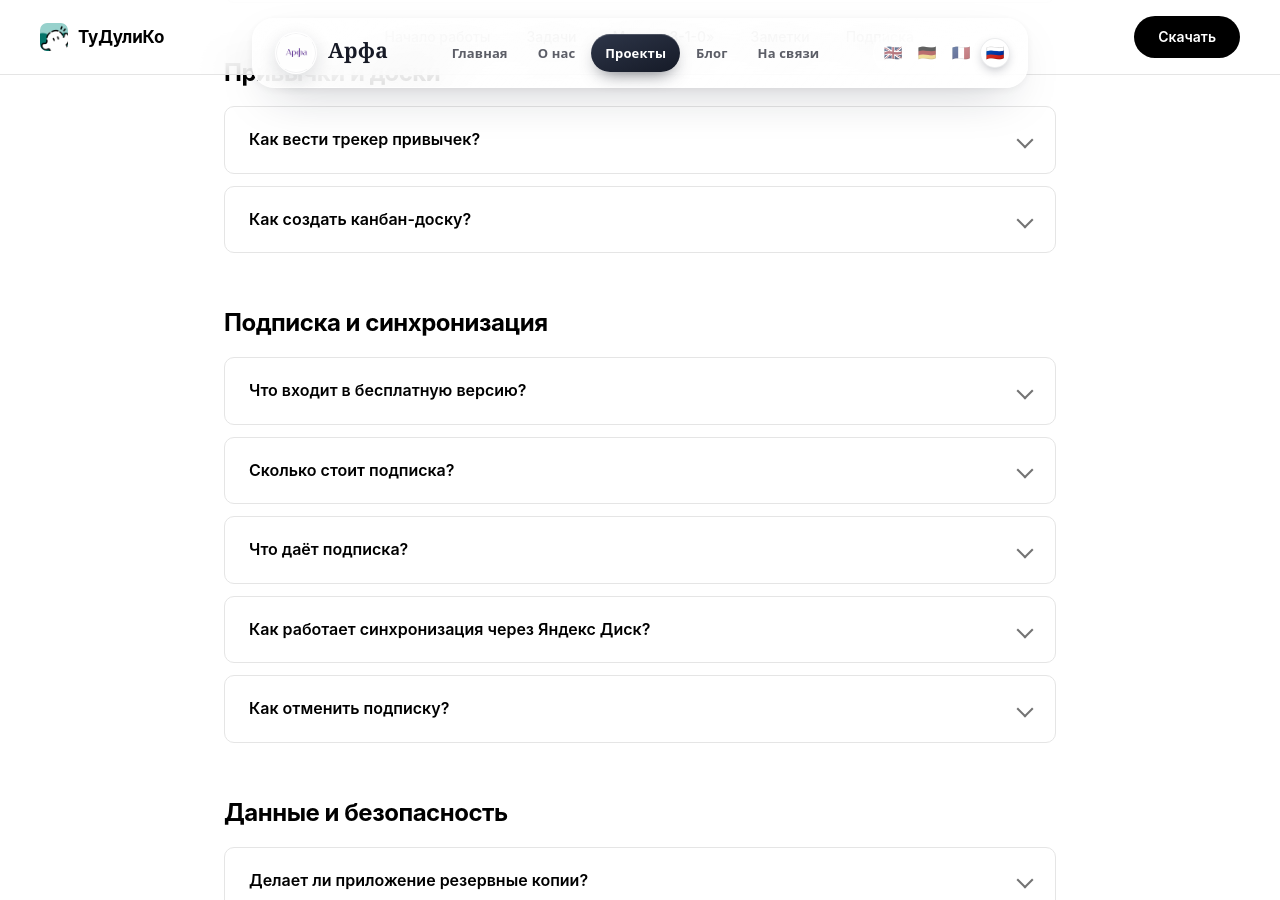
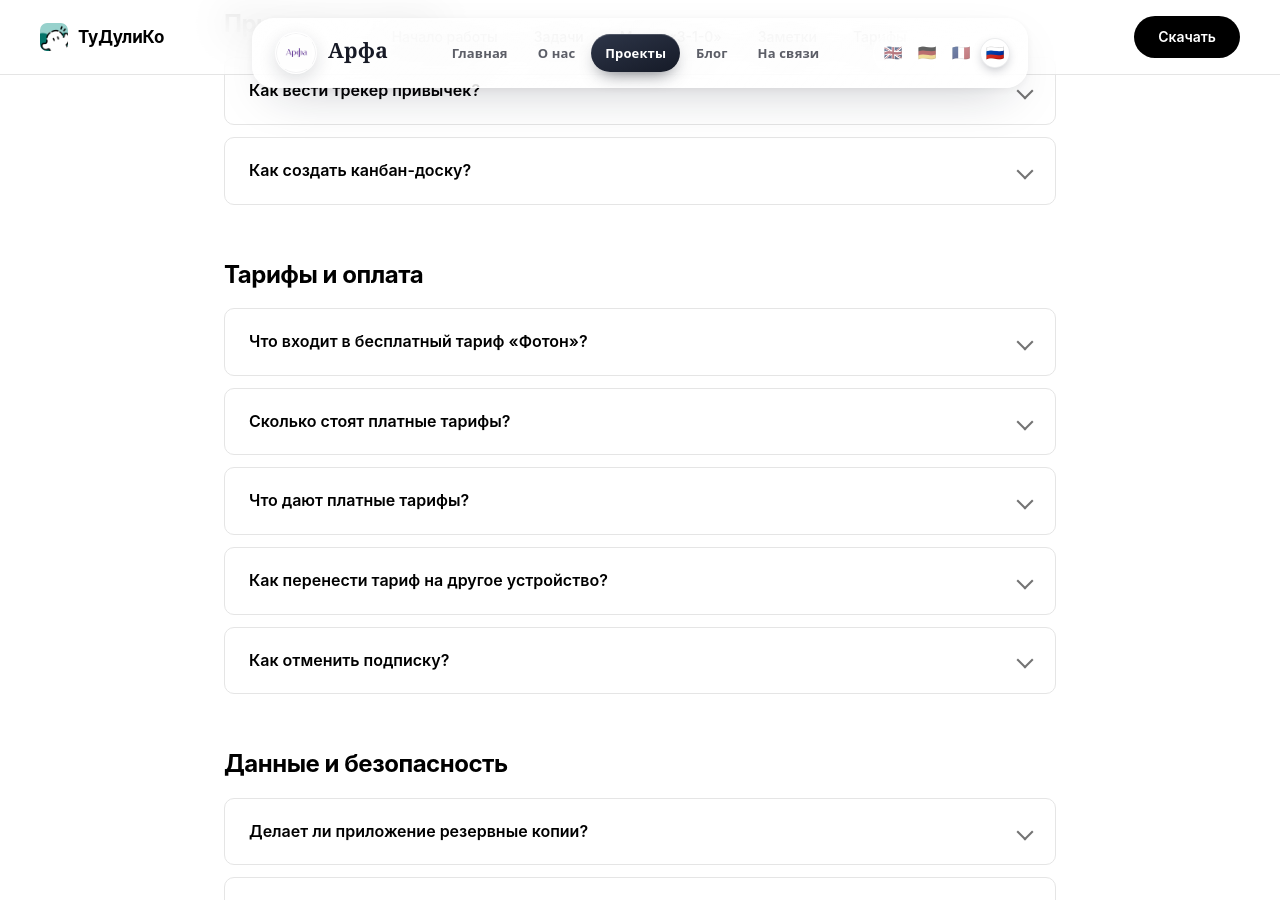
Before and after one commit to Rafadelya/rafadelya.github.io, a Jekyll site: the page projects/ToDooliCo/ToDooliCo_Russia/faq.html, which Jekyll copies as it is, in a window 1280 px wide and 900 px high, scrolled down 1832 px. Built offline with Jekyll 4.4.1, drawn with Linux system fonts in a browser that asks for light colours; part of the change alters nothing that is shown.

Commit message:
Align ToDooliCo FAQ with current tariffs and local-first architecture.
Replace outdated Yandex-only sync and 100/1000 pricing with Фотон/Искра/Пламя/Солнце, RuStore billing, and accurate data handling notes.

Co-authored-by: Cursor <cursoragent@cursor.com>

```diff
--- a/projects/ToDooliCo/ToDooliCo_Russia/faq.html
+++ b/projects/ToDooliCo/ToDooliCo_Russia/faq.html
@@ -3,7 +3,7 @@
 <head>
     <meta charset="UTF-8">
     <meta name="viewport" content="width=device-width, initial-scale=1.0">
-    <meta name="description" content="Ответы на частые вопросы о ТуДулиКо: как установить приложение, вести задачи, заметки и привычки, пользоваться методом «3-1-0», синхронизацией и подпиской.">
+    <meta name="description" content="Ответы на частые вопросы о ТуДулиКо: установка, задачи, заметки, привычки, метод «3-1-0», тарифы Фотон / Искра / Пламя / Солнце и данные.">
     <meta name="theme-color" content="#ffffff">
     <title>Вопросы и ответы — ТуДулиКо</title>
     <link rel="icon" href="Logo/web/favicon.ico">
@@ -13,14 +13,14 @@
     <meta property="og:type" content="website">
     <meta property="og:url" content="https://rafadelya.github.io/projects/ToDooliCo/ToDooliCo_Russia/faq.html">
     <meta property="og:title" content="Вопросы и ответы — ТуДулиКо">
-    <meta property="og:description" content="Как пользоваться ТуДулиКо: установка, задачи, заметки, привычки, метод «3-1-0» и подписка.">
+    <meta property="og:description" content="Как пользоваться ТуДулиКо: установка, задачи, заметки, привычки, метод «3-1-0» и тарифы.">
     <meta property="og:image" content="https://rafadelya.github.io/projects/ToDooliCo/ToDooliCo_Russia/Logo/web/icon-512.png">
     <meta name="twitter:card" content="summary_large_image">
     <meta name="twitter:title" content="Вопросы и ответы — ТуДулиКо">
-    <meta name="twitter:description" content="Как пользоваться ТуДулиКо: установка, задачи, заметки, привычки, метод «3-1-0» и подписка.">
+    <meta name="twitter:description" content="Как пользоваться ТуДулиКо: установка, задачи, заметки, привычки, метод «3-1-0» и тарифы.">
     <meta name="twitter:image" content="https://rafadelya.github.io/projects/ToDooliCo/ToDooliCo_Russia/Logo/web/icon-512.png">
     <link rel="stylesheet" href="style.css?v=1">
-    <link rel="stylesheet" href="faq.css?v=1">
+    <link rel="stylesheet" href="faq.css?v=2">
   <link rel="stylesheet" href="../../../assets/arfa-header.css">
   <link rel="expect" href="#main" blocking="render">
 </head>
@@ -39,7 +39,7 @@
             <li><a href="#tasks">Задачи</a></li>
             <li><a href="#method">Метод «3-1-0»</a></li>
             <li><a href="#notes">Заметки</a></li>
-            <li><a href="#billing">Подписка</a></li>
+            <li><a href="#billing">Тарифы</a></li>
         </ul>
         <div class="nav-actions">
             <a href="index.html#download" class="nav-cta">Скачать</a>
@@ -107,7 +107,7 @@
             <a href="#method">Метод «3-1-0»</a>
             <a href="#notes">Заметки</a>
             <a href="#habits">Привычки и доски</a>
-            <a href="#billing">Подписка</a>
+            <a href="#billing">Тарифы</a>
             <a href="#data">Данные</a>
         </nav>
 
@@ -117,28 +117,28 @@
             <details class="faq-item">
                 <summary>Как установить ТуДулиКо?</summary>
                 <div class="faq-answer">
-                    <p>Скачайте приложение из магазина для вашего устройства — App&nbsp;Store, RuStore, Google&nbsp;Play, а также версии для macOS, Windows и Linux. Ссылки на загрузку собраны на <a href="index.html#download">главной странице</a>.</p>
+                    <p>Скачайте приложение из магазина для вашего устройства. Для Android в России основной канал — <strong>RuStore</strong>; также доступны сборки для iOS, macOS, Windows и Linux. Ссылки собраны на <a href="index.html#download">главной странице</a>.</p>
                 </div>
             </details>
 
             <details class="faq-item">
                 <summary>Нужно ли регистрироваться?</summary>
                 <div class="faq-answer">
-                    <p>Нет. Для основных функций аккаунт, регистрация и email не требуются. Вы устанавливаете приложение и сразу начинаете работать.</p>
+                    <p>Нет. Имя, телефон, email и пароль для основных функций не нужны. Приложение может автоматически создать <strong>анонимную техническую сессию</strong> только для проверки тарифа — без ваших задач и заметок.</p>
                 </div>
             </details>
 
             <details class="faq-item">
                 <summary>Где хранятся мои данные?</summary>
                 <div class="faq-answer">
-                    <p>Все задачи, заметки и привычки хранятся <strong>локально на вашем устройстве</strong>. Для базовой работы облачные серверы не используются — данные остаются только у вас.</p>
+                    <p>Задачи, заметки и привычки хранятся <strong>локально на устройстве</strong> (в том числе как файлы Markdown). Содержимое рабочей области на наши серверы не отправляется. Для тарифа используется отдельная техническая инфраструктура без доступа к вашим записям.</p>
                 </div>
             </details>
 
             <details class="faq-item">
                 <summary>Работает ли приложение без интернета?</summary>
                 <div class="faq-answer">
-                    <p>Да. Поскольку данные хранятся локально, приложение работает офлайн. Интернет нужен только для синхронизации через Яндекс Диск (при наличии подписки) и загрузки обновлений.</p>
+                    <p>Да — задачи, заметки и привычки доступны офлайн. Интернет нужен для обновлений, оплаты тарифа, проверки лицензии и подключения дополнительных сервисов, если вы их сами включите.</p>
                 </div>
             </details>
 
@@ -146,7 +146,7 @@
                 <summary>На каких устройствах доступно приложение?</summary>
                 <div class="faq-answer">
                     <ul>
-                        <li>Мобильные: iOS (App&nbsp;Store), Android (RuStore, Google&nbsp;Play);</li>
+                        <li>Мобильные: Android (RuStore), iOS;</li>
                         <li>Компьютеры: macOS, Windows, Linux.</li>
                     </ul>
                 </div>
@@ -256,45 +256,46 @@
         </section>
 
         <section class="faq-group" id="billing">
-            <h2>Подписка и синхронизация</h2>
+            <h2>Тарифы и оплата</h2>
 
             <details class="faq-item">
-                <summary>Что входит в бесплатную версию?</summary>
+                <summary>Что входит в бесплатный тариф «Фотон»?</summary>
                 <div class="faq-answer">
-                    <p>Базовая версия бесплатна и включает неограниченные задачи и списки, редактор заметок Markdown, трекер привычек, систему «3-1-0», канбан-доски и 100% локальное хранение.</p>
+                    <p>«Фотон» — бесплатно и навсегда: неограниченные задачи, заметки Markdown, привычки, метод «3-1-0», проекты и доски, работа без интернета и локальное хранение файлов.</p>
                 </div>
             </details>
 
             <details class="faq-item">
-                <summary>Сколько стоит подписка?</summary>
+                <summary>Сколько стоят платные тарифы?</summary>
                 <div class="faq-answer">
-                    <p>Подписка стоит <strong>100 ₽ в месяц</strong> или <strong>1&nbsp;000 ₽ в год</strong>. Оформление и оплата проходят через встроенные покупки в магазине приложений.</p>
+                    <ul>
+                        <li><strong>Искра</strong> — 99&nbsp;₽ / месяц;</li>
+                        <li><strong>Пламя</strong> — 990&nbsp;₽ / год;</li>
+                        <li><strong>Солнце</strong> — 2&nbsp;490&nbsp;₽ навсегда.</li>
+                    </ul>
+                    <p>Актуальная цена всегда показывается в приложении и в магазине до оплаты. На Android оплата идёт через RuStore.</p>
                 </div>
             </details>
 
             <details class="faq-item">
-                <summary>Что даёт подписка?</summary>
+                <summary>Что дают платные тарифы?</summary>
                 <div class="faq-answer">
-                    <ul>
-                        <li>Синхронизация через Яндекс Диск;</li>
-                        <li>Кастомизация иконок и шрифтов;</li>
-                        <li>Приоритетная поддержка;</li>
-                        <li>Поддержка развития проекта.</li>
-                    </ul>
+                    <p>Платные тарифы открывают синхронизацию между вашими устройствами: через ваш Яндекс&nbsp;Диск (в зашифрованном виде, когда функция доступна) и обмен по локальной сети Wi‑Fi. Бесплатные функции при этом остаются бесплатными.</p>
+                    <p>Если синхронизация ещё помечена как «скоро», она подключается по мере готовности — статус смотрите в настройках приложения.</p>
                 </div>
             </details>
 
             <details class="faq-item">
-                <summary>Как работает синхронизация через Яндекс Диск?</summary>
+                <summary>Как перенести тариф на другое устройство?</summary>
                 <div class="faq-answer">
-                    <p>При наличии подписки вы подключаете Яндекс Диск, и данные синхронизируются напрямую между приложением и вашим Диском. Токены доступа хранятся локально на устройстве. Подключение синхронизации — добровольное решение пользователя.</p>
+                    <p>В настройках можно создать одноразовый код переноса (действует несколько минут). На втором устройстве введите код — тариф откроется там. Это не передаёт ваши задачи и заметки, только доступ.</p>
                 </div>
             </details>
 
             <details class="faq-item">
                 <summary>Как отменить подписку?</summary>
                 <div class="faq-answer">
-                    <p>Отменить подписку можно в порядке, предусмотренном магазином приложений, через который она была оформлена. После окончания оплаченного периода платные функции отключаются, а доступ к базовым сохраняется.</p>
+                    <p>Отмена — в настройках магазина, через который оформлена покупка (для Android — RuStore). После окончания оплаченного периода платные функции отключаются, «Фотон» остаётся.</p>
                 </div>
             </details>
         </section>
@@ -305,28 +306,28 @@
             <details class="faq-item">
                 <summary>Делает ли приложение резервные копии?</summary>
                 <div class="faq-answer">
-                    <p>Автоматические резервные копии средствами приложения не создаются. Рекомендуем самостоятельно сохранять важные данные (например, через синхронизацию или экспорт файлов).</p>
+                    <p>Автоматических облачных копий средствами приложения нет. Сохраняйте важные данные сами: копируйте папку workspace, экспортируйте заметки или подключайте синхронизацию, когда она доступна.</p>
                 </div>
             </details>
 
             <details class="faq-item">
                 <summary>Что произойдёт, если я удалю приложение?</summary>
                 <div class="faq-answer">
-                    <p>Так как данные хранятся локально, удаление приложения, сброс устройства или неисправность могут привести к потере контента. Заранее позаботьтесь о сохранении важной информации.</p>
+                    <p>Локальные данные могут пропасть вместе с приложением, сбросом или поломкой устройства. Заранее сохраните папку с Markdown-файлами или копию важных записей.</p>
                 </div>
             </details>
 
             <details class="faq-item">
                 <summary>Собирает ли приложение аналитику?</summary>
                 <div class="faq-answer">
-                    <p>В текущей версии аналитические данные не собираются, а ваш контент не используется для аналитики, обучения ИИ или рекламы.</p>
+                    <p>Контент задач и заметок не используется для аналитики, обучения ИИ или рекламы. Для тарифа могут обрабатываться только технические сведения анонимной сессии — подробности в <a href="Legal/privacy.html">Политике конфиденциальности</a>.</p>
                 </div>
             </details>
 
             <details class="faq-item">
                 <summary>С какого возраста можно пользоваться приложением?</summary>
                 <div class="faq-answer">
-                    <p>Приложение предназначено для пользователей, достигших 14 лет.</p>
+                    <p>Пользователь должен иметь возраст, достаточный для самостоятельного заключения таких соглашений по законодательству РФ, либо действовать с согласия законного представителя, когда оно необходимо.</p>
                 </div>
             </details>
         </section>
```
